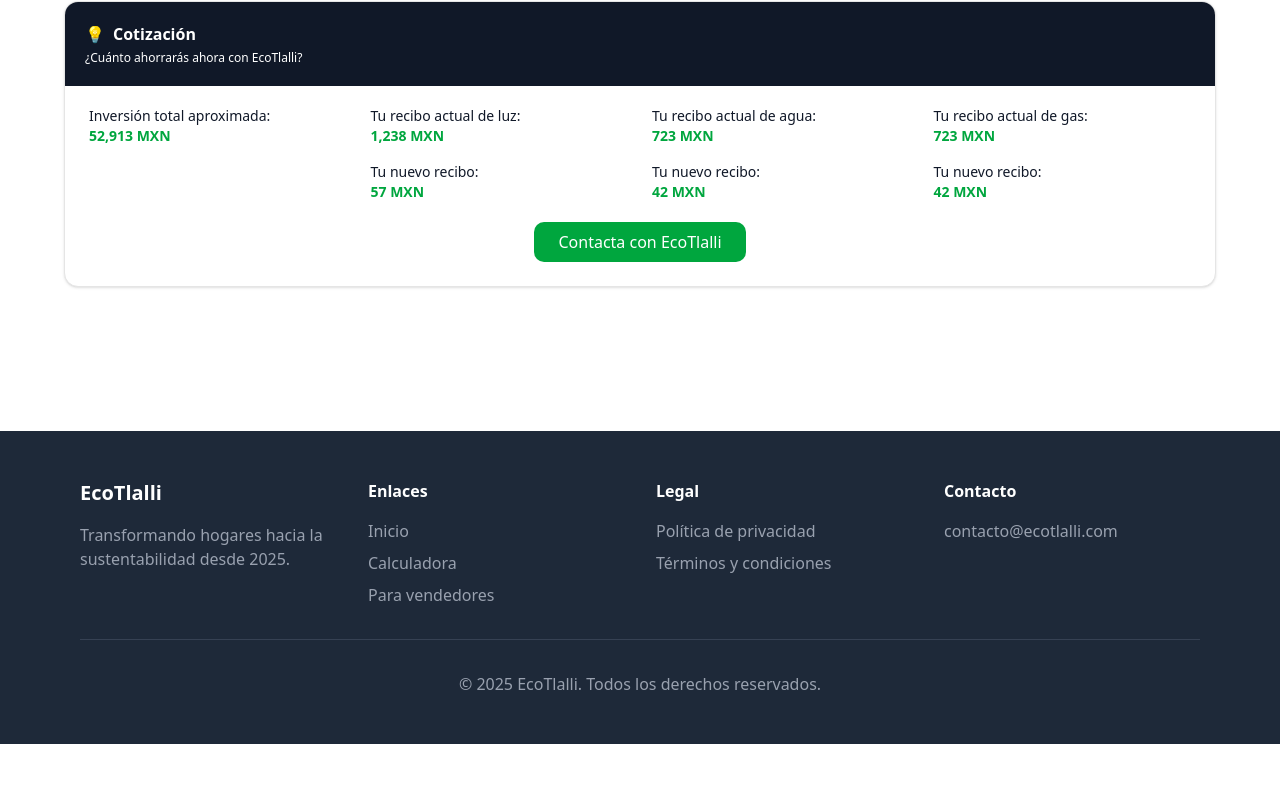
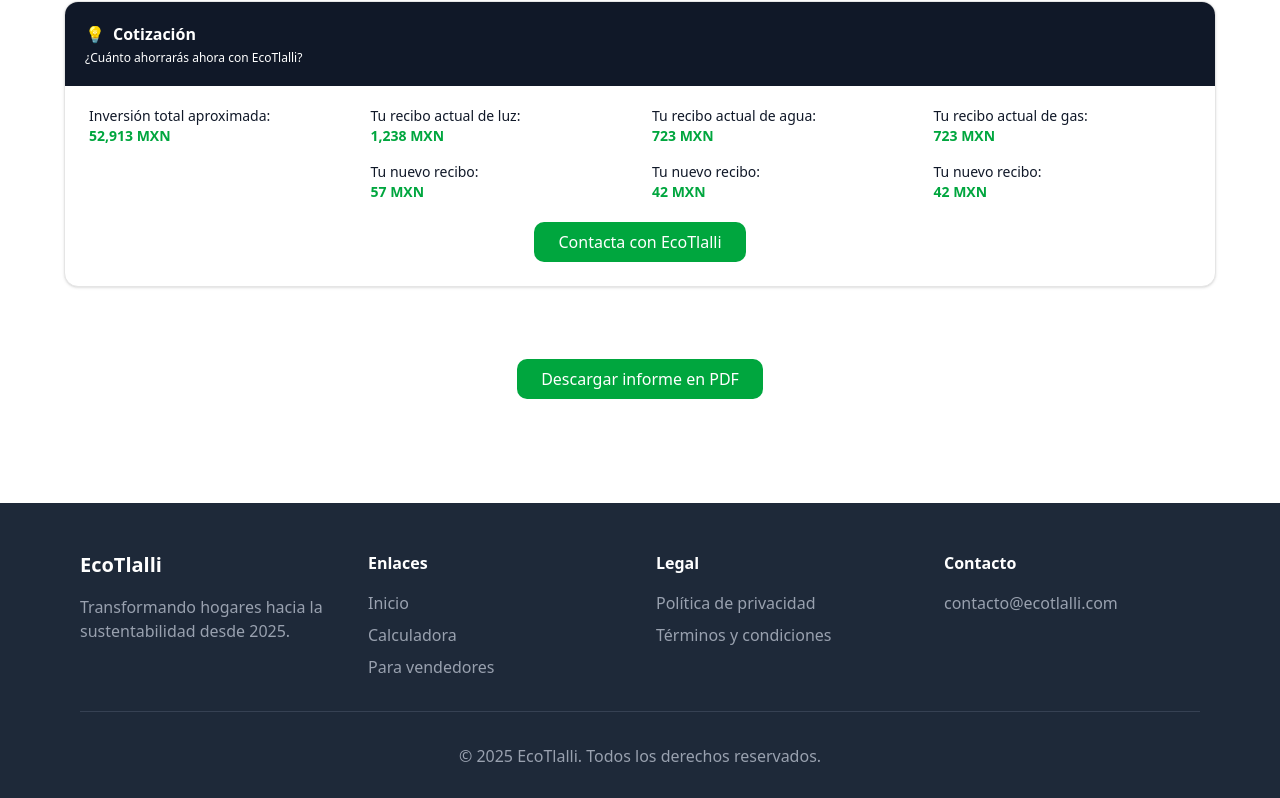
Before and after one commit to LeonardoLV19/eco_tlalli, a Next.js app: page /cotizar_3 in a window 1280 px wide. Shown: the part 2628-3426 px from the top of the page. Before the commit the page ends 3372 px from the top, so only its background shows below. Built offline with nearby package versions, Linux system fonts and the light colour scheme.

Commit message:
minor changes

```diff
--- a/src/app/cotizar_3/page.tsx
+++ b/src/app/cotizar_3/page.tsx
@@ -62,6 +62,12 @@
       <div className="w-full px-4 -translate-y-30">
         <TablaCotizacionV2 />
       </div>
+
+      <div className="w-full px-4 -translate-y-20 justify-center flex">
+        <button className="px-6 bg-green-600 text-white py-2 rounded-lg hover:bg-green-700 transition">
+          Descargar informe en PDF
+        </button>
+      </div>
     </div>
   );
 };
```
